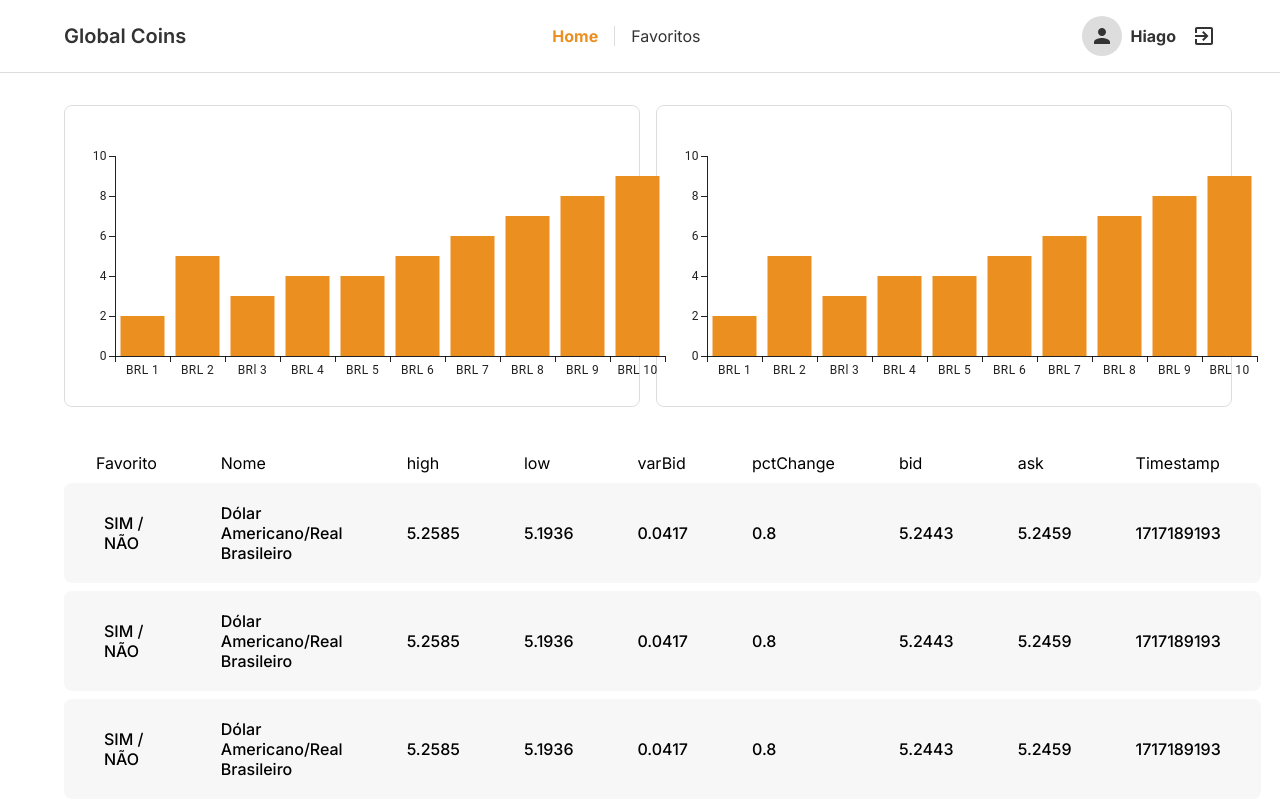
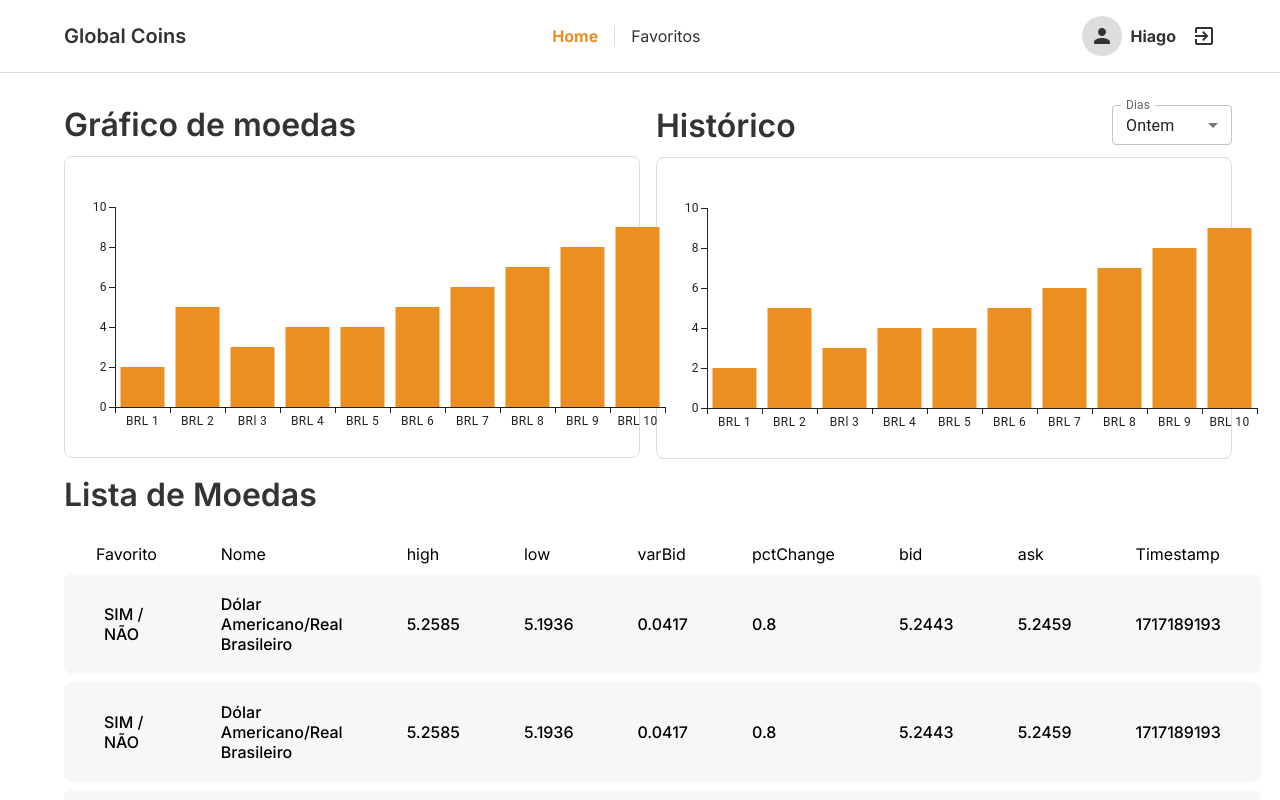
Before and after one commit to hiagopsilva/globalcoins-web, a Next.js app: page / in a window 1280 px wide. Built offline with nearby package versions, Linux system fonts and the light colour scheme.

Commit message:
feat: select component

```diff
--- a/src/app/home/home.tsx
+++ b/src/app/home/home.tsx
@@ -5,7 +5,11 @@ import {
   Content,
   ContentGraphic,
   Line,
+  SelectHistoric,
   TableStyled,
+  Title,
+  WrapperGraphic,
+  WrapperSearch,
   WrapperTable,
 } from './styles'
 import Menu from '@/components/Menu'
@@ -18,16 +22,28 @@ const Home: React.FC = () => {
 
       <Content>
         <Line>
+          <WrapperGraphic>
+            <Title>Gráfico de moedas</Title>
             <ContentGraphic>
               <Chart />
             </ContentGraphic>
+          </WrapperGraphic>
+
+          <WrapperGraphic>
+            <WrapperSearch>
+              <Title>Histórico</Title>
+
+              <SelectHistoric></SelectHistoric>
+            </WrapperSearch>
 
             <ContentGraphic>
               <Chart />
             </ContentGraphic>
+          </WrapperGraphic>
         </Line>
 
         <WrapperTable>
+          <Title>Lista de Moedas</Title>
           <TableStyled />
 
           {[1, 2, 3, 4, 5, 6, 7, 8, 9, 0].map((item) => (
--- a/src/app/home/styles.ts
+++ b/src/app/home/styles.ts
@@ -1,4 +1,5 @@
 import CardCoin from '@/components/CardCoin'
+import Select from '@/components/Select'
 import Table from '@/components/Table'
 import styled from 'styled-components'
 
@@ -14,6 +15,17 @@ export const Content = styled.div`
 export const WrapperTable = styled.div`
   width: 90%;
   margin: 0 auto;
+`
+
+export const Title = styled.h1`
+  color: #333;
+  font-size: 32px;
+  font-weight: 600;
+
+  @media (min-width: 200px) and (max-width: 767px) {
+    font-size: 26px;
+    margin: 24px 0px 12px;
+  }
 `
 
 export const TableStyled = styled(Table)`
@@ -48,10 +60,8 @@ export const Line = styled.div`
   }
 `
 
-export const ContentGraphic = styled.div`
+export const WrapperGraphic = styled.div`
   width: 50%;
-  border: 1px solid #ddd;
-  border-radius: 8px;
 
   & + & {
     margin-left: 16px;
@@ -68,3 +78,29 @@ export const ContentGraphic = styled.div`
     }
   }
 `
+
+export const ContentGraphic = styled.div`
+  border: 1px solid #ddd;
+  border-radius: 8px;
+  margin-top: 12px;
+
+  @media (min-width: 200px) and (max-width: 767px) {
+    width: 100%;
+
+    overflow-x: scroll;
+
+    & + & {
+      margin-left: 0;
+    }
+  }
+`
+
+export const WrapperSearch = styled.div`
+  width: 100%;
+  display: flex;
+  flex-direction: row;
+  justify-content: space-between;
+  align-items: center;
+`
+
+export const SelectHistoric = styled(Select)``
--- /dev/null
+++ b/src/components/Select/index.tsx
@@ -0,0 +1,38 @@
+/* eslint-disable @typescript-eslint/no-explicit-any */
+import * as React from 'react'
+import Box from '@mui/material/Box'
+import InputLabel from '@mui/material/InputLabel'
+import MenuItem from '@mui/material/MenuItem'
+import FormControl from '@mui/material/FormControl'
+import { SelectStyled } from './styles'
+
+const Select = () => {
+  const [valueDay, setValueDay] = React.useState('10')
+
+  const handleChange = (event: any) => {
+    setValueDay(event.target.value)
+  }
+
+  return (
+    <Box sx={{ minWidth: 120 }}>
+      <FormControl fullWidth size="small">
+        <InputLabel id="demo-simple-select-label">Dias</InputLabel>
+        <SelectStyled
+          labelId="demo-simple-select-label"
+          id="demo-simple-select"
+          value={valueDay}
+          label="Dias"
+          onChange={handleChange}
+        >
+          <MenuItem value={10}>Ontem</MenuItem>
+          <MenuItem value={20}>10 Dias</MenuItem>
+          <MenuItem value={30}>30 Dias</MenuItem>
+          <MenuItem value={40}>60 Dias</MenuItem>
+          <MenuItem value={50}>90 Dias</MenuItem>
+        </SelectStyled>
+      </FormControl>
+    </Box>
+  )
+}
+
+export default Select
--- /dev/null
+++ b/src/components/Select/styles.ts
@@ -0,0 +1,5 @@
+import styled from 'styled-components'
+
+import Select from '@mui/material/Select'
+
+export const SelectStyled = styled(Select)``
```
Lines whose indentation alone changed are shown as unchanged.
